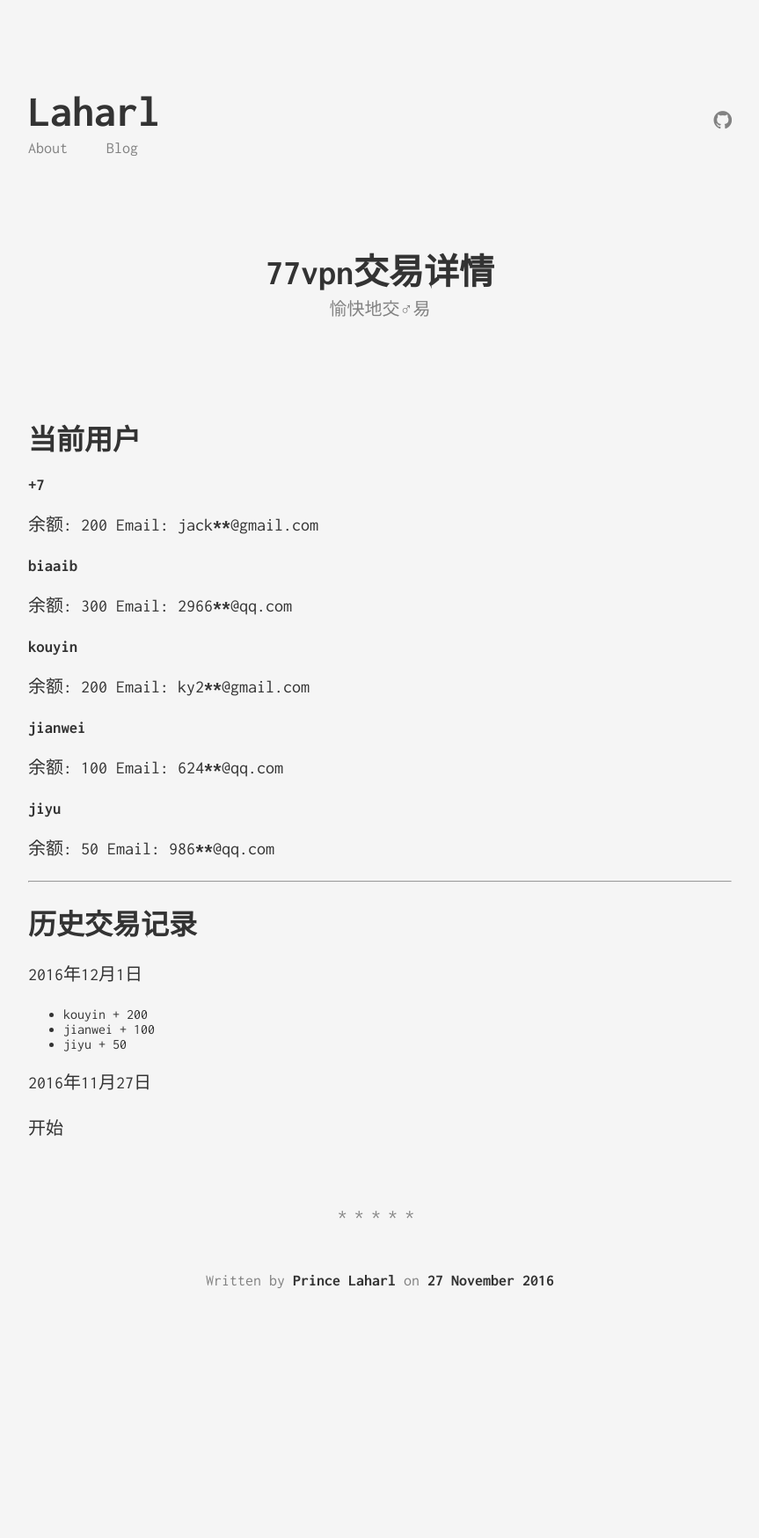
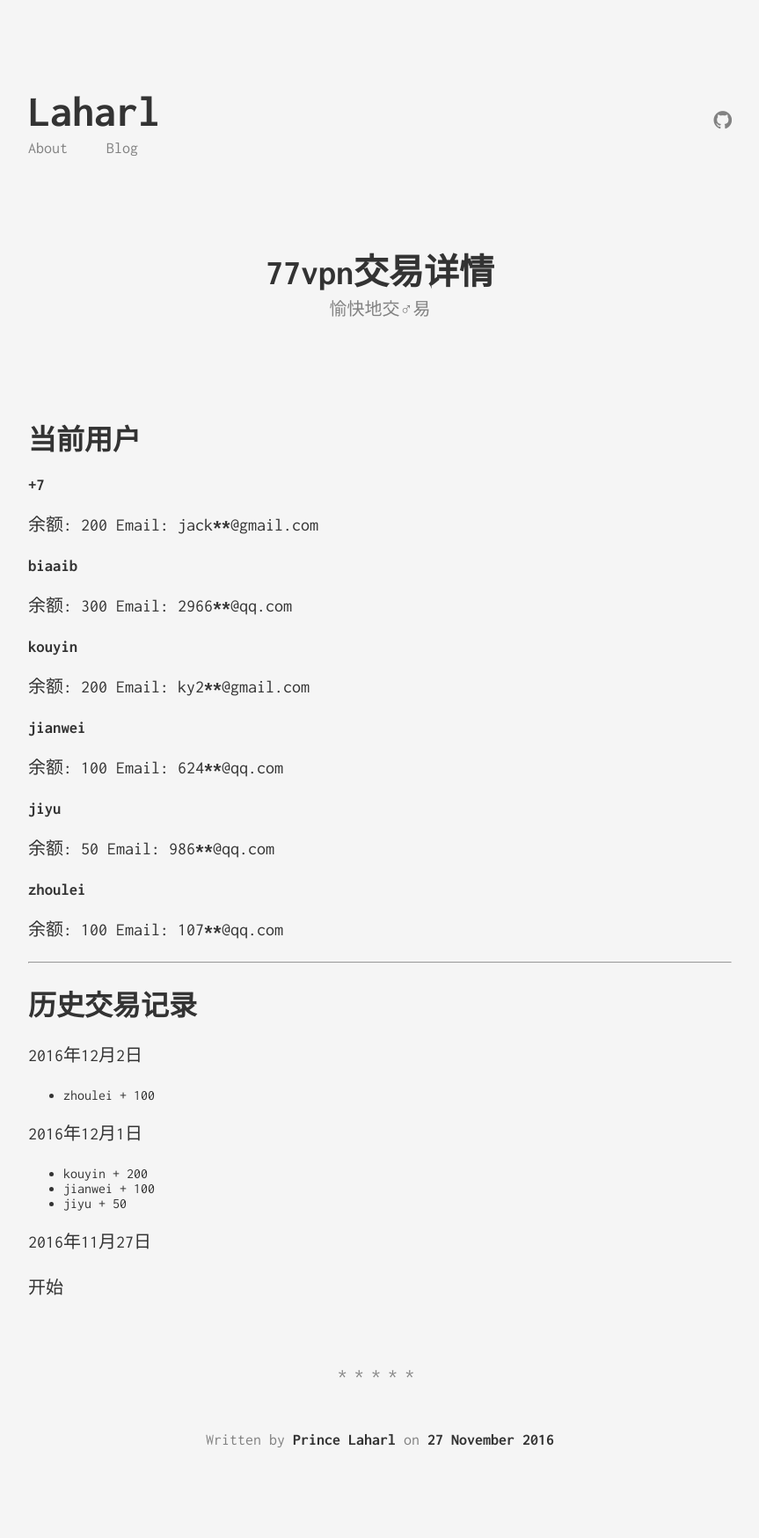
Before and after one commit to Prince-Laharl/Prince-Laharl.github.io, a Jekyll site: the page built from _posts/2016-11-27-77vpn-list.markdown, in a window 1280 px wide. Shown: the whole page at 88% size, without its empty margins (208-1071 px from the left). Built offline with Jekyll 4.4.1, drawn with Linux system fonts in a browser that asks for light colours; before the commit the page ends 1567 px from its top, so only the background shows below that.

Commit message:
Update 2016-11-27-77vpn-list.markdown

```diff
--- a/_posts/2016-11-27-77vpn-list.markdown
+++ b/_posts/2016-11-27-77vpn-list.markdown
@@ -29,9 +29,17 @@ Email: 624******@qq.com
 余额: 50
 Email: 986******@qq.com
 
+### zhoulei
+余额: 100
+Email: 107******@qq.com
+
 -------
 
 # 历史交易记录
+
+2016年12月2日
+
+* zhoulei + 100
 
 2016年12月1日
 
```
